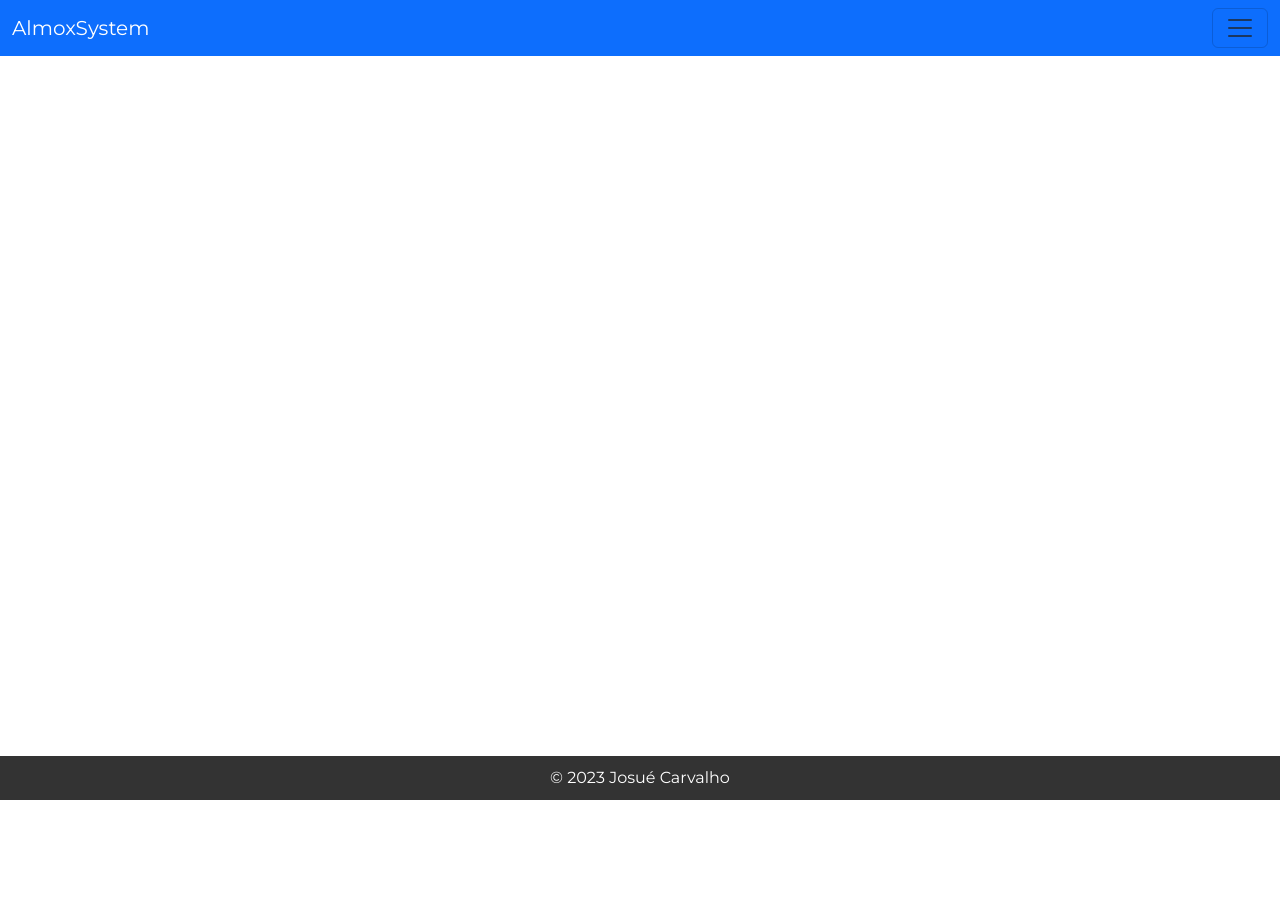
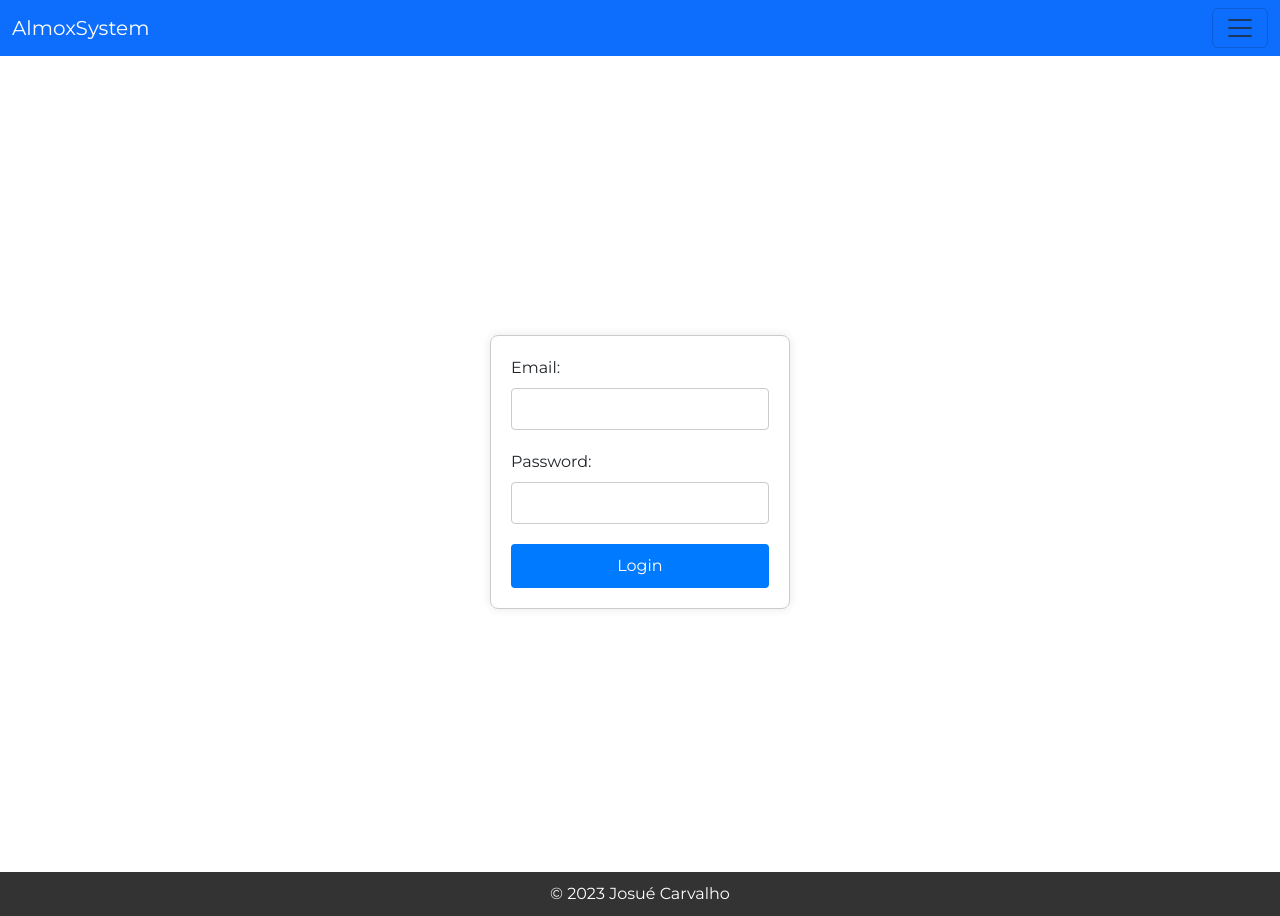
Before and after one commit to Josuerx12/AlmoxSystemWeb, a React (Vite) app: page /login in a window 1280 px wide. Before the commit the page ends 800 px from the top, so only its background shows below. Built offline with nearby package versions, Linux system fonts and the light colour scheme.

Commit message:
feat: Basic routes added to the page of the system.

```diff
--- a/src/App.tsx
+++ b/src/App.tsx
@@ -1,12 +1,19 @@
-import { Routes } from "react-router-dom";
+import { Route, Routes, Navigate } from "react-router-dom";
 import Footer from "./components/footer";
 import Header from "./components/header";
+import Login from "./pages/login";
+import { useAuth } from "./store/useAuth";
+import Home from "./pages/home";
 
 const App = () => {
+  const { user } = useAuth();
   return (
     <div className="app">
       <Header />
-      <Routes></Routes>
+      <Routes>
+        <Route path="/" element={!user ? <Navigate to="/login" /> : <Home />} />
+        <Route path="/login" element={<Login />} />
+      </Routes>
       <Footer />
     </div>
   );
--- a/src/components/header/index.tsx
+++ b/src/components/header/index.tsx
@@ -10,6 +10,7 @@ import { IoGitPullRequestSharp } from "react-icons/io5";
 import { MdOutlineDashboardCustomize } from "react-icons/md";
 import { TiCancel } from "react-icons/ti";
 import { GoPackageDependents } from "react-icons/go";
+import { useAuth } from "../../store/useAuth";
 
 const Header = () => {
   const navigate = useNavigate();
@@ -17,6 +18,8 @@ const Header = () => {
     e.preventDefault();
     navigate(path);
   }
+
+  const { user } = useAuth();
 
   return (
     <Navbar key="xxl" expand="xxl" className="mb-3 bg-primary">
@@ -45,6 +48,7 @@ const Header = () => {
           </Offcanvas.Header>
           <Offcanvas.Body>
             <Nav className="justify-content-end flex-grow-1 pe-3">
+              {user?.admin && (
                 <NavDropdown
                   title="Gerenciar"
                   id="offcanvasNavbarDropdown-expand-xxl"
@@ -61,6 +65,8 @@ const Header = () => {
                     Solicitações <IoGitPullRequestSharp />
                   </NavDropdown.Item>
                 </NavDropdown>
+              )}
+              {user?.almox && (
                 <NavDropdown
                   title="Almoxarifado"
                   id="offcanvasNavbarDropdown-expand-xxl"
@@ -72,11 +78,15 @@ const Header = () => {
                     Dashboard <MdOutlineDashboardCustomize />
                   </NavDropdown.Item>
                   <NavDropdown.Item
-                  onClick={(e) => handleNavigate(e, "/almox/canceledRequests")}
+                    onClick={(e) =>
+                      handleNavigate(e, "/almox/canceledRequests")
+                    }
                   >
                     Solicitações Canceladas <TiCancel />
                   </NavDropdown.Item>
                 </NavDropdown>
+              )}
+              {user?.requester && (
                 <NavDropdown
                   title="Solicitações"
                   id="offcanvasNavbarDropdown-expand-xxl"
@@ -88,17 +98,24 @@ const Header = () => {
                     Nova Solicitação <FaPlusCircle />
                   </NavDropdown.Item>
                   <NavDropdown.Item
-                  onClick={(e) => handleNavigate(e, "/solicitacao/acompanhar")}
+                    onClick={(e) =>
+                      handleNavigate(e, "/solicitacao/acompanhar")
+                    }
                   >
                     Acompanhar Solicitações <GoPackageDependents />
                   </NavDropdown.Item>
                 </NavDropdown>
+              )}
+              {!user && (
                 <Nav.Link onClick={(e) => handleNavigate(e, "/login")}>
-                Entrar <RiShieldUserFill />
+                  Autenticar-se <RiShieldUserFill />
                 </Nav.Link>
+              )}
+              {user && (
                 <Nav.Link onClick={(e) => handleNavigate(e, "/logout")}>
                   Sair <RiLogoutBoxRLine />
                 </Nav.Link>
+              )}
             </Nav>
           </Offcanvas.Body>
         </Navbar.Offcanvas>
--- a/src/pages/login/index.tsx
+++ b/src/pages/login/index.tsx
@@ -1,5 +1,50 @@
+import React, { useState } from "react";
+import {
+  Button,
+  FormGroup,
+  Input,
+  Label,
+  LoginForm,
+  LoginPage,
+} from "./styles";
 const Login = () => {
-  return <div>Login</div>;
+  const [credentials, setCredentials] = useState({ email: "", password: "" });
+
+  const handleInputChange = (e: React.ChangeEvent<HTMLInputElement>) => {
+    const { name, value } = e.target;
+    setCredentials((prev) => ({ ...prev, [name]: value }));
+  };
+
+  const handleFormSubmit = (e: React.FormEvent) => {
+    e.preventDefault();
+    // Add your login logic here using the credentials state
+    console.log("Logging in with:", credentials);
+  };
+  return (
+    <LoginPage>
+      <LoginForm onSubmit={handleFormSubmit}>
+        <FormGroup>
+          <Label>Email:</Label>
+          <Input
+            type="email"
+            name="email"
+            value={credentials.email}
+            onChange={handleInputChange}
+          />
+        </FormGroup>
+        <FormGroup>
+          <Label>Password:</Label>
+          <Input
+            type="password"
+            name="password"
+            value={credentials.password}
+            onChange={handleInputChange}
+          />
+        </FormGroup>
+        <Button type="submit">Login</Button>
+      </LoginForm>
+    </LoginPage>
+  );
 };
 
 export default Login;
--- a/src/pages/login/styles.ts
+++ b/src/pages/login/styles.ts
@@ -0,0 +1,42 @@
+import styled from "styled-components";
+
+export const LoginPage = styled.div`
+  display: flex;
+  justify-content: center;
+  align-items: center;
+  height: 100vh;
+`;
+
+export const LoginForm = styled.form`
+  width: 300px;
+  padding: 20px;
+  border: 1px solid #ccc;
+  border-radius: 8px;
+  box-shadow: 0 0 10px rgba(0, 0, 0, 0.1);
+`;
+
+export const FormGroup = styled.div`
+  margin-bottom: 20px;
+`;
+
+export const Label = styled.label`
+  display: block;
+  margin-bottom: 8px;
+`;
+
+export const Input = styled.input`
+  width: 100%;
+  padding: 8px;
+  border: 1px solid #ccc;
+  border-radius: 4px;
+`;
+
+export const Button = styled.button`
+  width: 100%;
+  padding: 10px;
+  background-color: #007bff;
+  color: #fff;
+  border: none;
+  border-radius: 4px;
+  cursor: pointer;
+`;
```
Also changed, not shown: src/components/header/styles.ts (deleted, +0 -68 lines), src/store/useAuth.ts (+15 -2 lines). Lines whose indentation alone changed are shown as unchanged.
